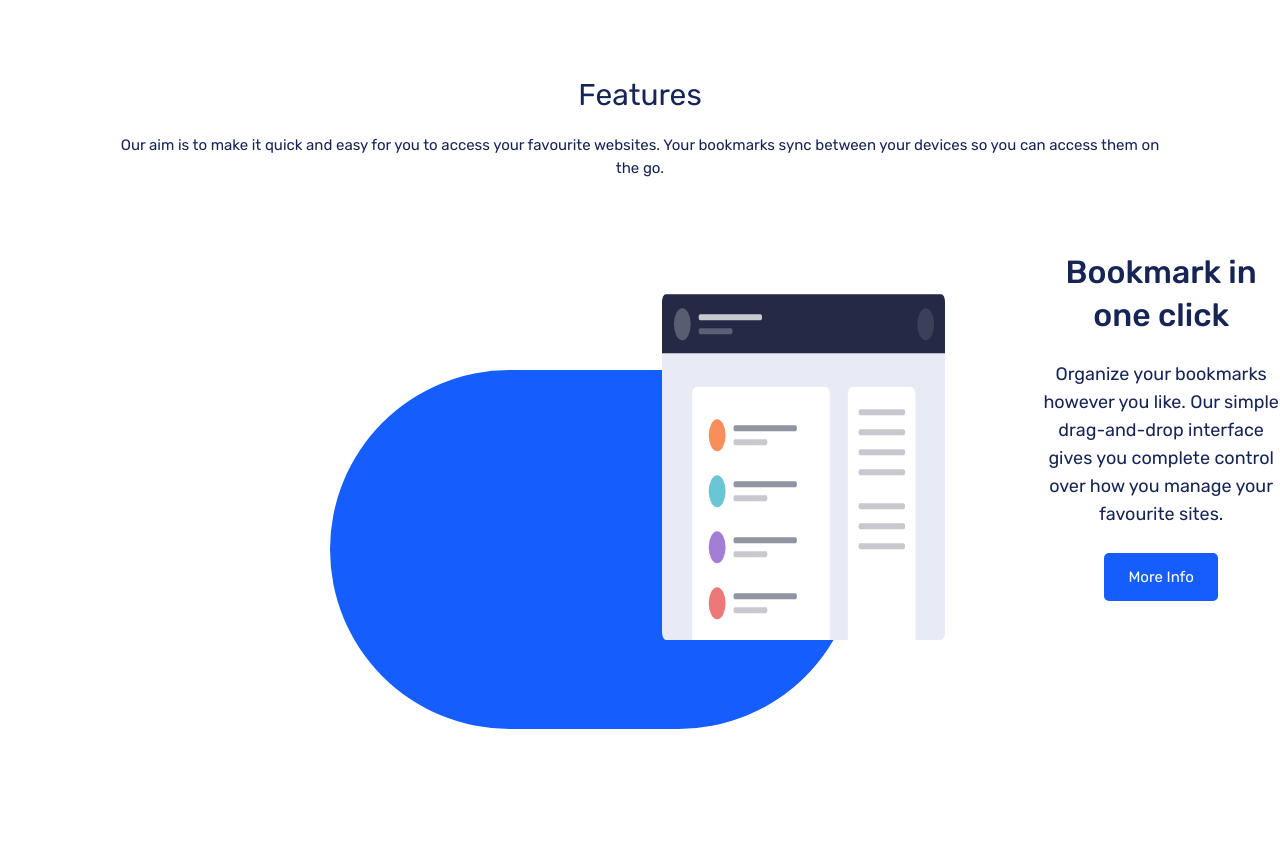
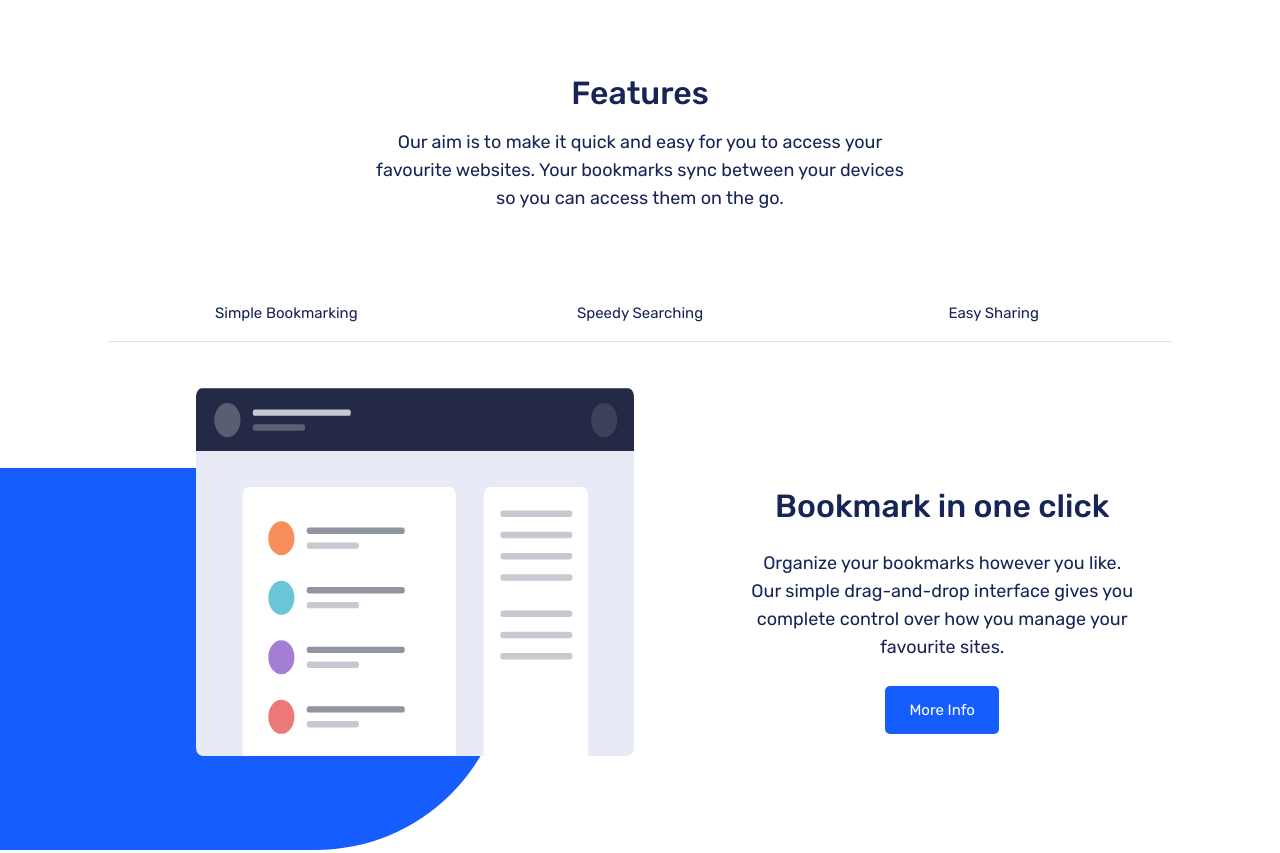
Before and after one commit to Star-Mdakane/bookmark-landing-page-tailwindcss, a website built with Vite: page index.html in a window 1280 px wide. Shown: the part 640-1493 px from the top of the page. Built offline with nearby package versions, Linux system fonts and the light colour scheme.

Commit message:
features ui complete

```diff
--- a/index.html
+++ b/index.html
@@ -81,18 +81,17 @@
     <section id="features">
       <div class="w-full flex flex-col gap-8 my-25 overflow-hidden md:gap-18">
         <!-- Section header -->
-
-        <div class="flex flex-col gap-4 w-[82.9%] mx-auto">
-          <h2 class="text-center text-[30px] font-normal text-blue-950">
+        <div class="flex flex-col gap-4 w-[82.9%] mx-auto lg:w-135">
+          <h2 class="text-center text-[30px] font-medium text-blue-950  lg:text-[32px] lg:leading-[125%]">
             Features
           </h2>
-          <p class="text-center text-[15px] font-normal text-blue-950">
+          <p class="text-center text-[15px] leading-[165%] font-normal text-blue-950 md:text-[18px] md:leading-[155%]">
             Our aim is to make it quick and easy for you to access your favourite websites.
             Your bookmarks sync between your devices so you can access them on the go.
           </p>
         </div>
         <!-- Features -->
-        <div class="flex flex-col lg:flex-row">
+        <div class="flex flex-col">
           <!-- features list -->
           <ul class="w-[82.9%] mx-auto flex flex-col items-center justify-center md:flex-row">
             <li
@@ -116,21 +115,25 @@
             </li>
           </ul>
           <!-- bookmark boxes -->
-          <div>
+          <div class="relative w-full h-144 md:h-190.5 lg:h-127">
             <!-- box 1 -->
-            <div class="w-full h-144 flex flex-col gap-8 lg:flex-row mx-auto max-w-full md:h-190.5 md:gap-16">
+            <div
+              class="w-full h-full flex flex-col gap-8 lg:flex-row mx-auto max-w-full md:gap-16 absolute top-0 left-0 opacity-100 lg:gap-0">
               <!-- Image container -->
-              <div class="w-full relative justify-between h-70.5 md:h-119.5">
+              <div class="w-full relative justify-between h-70.5 md:h-119.5 lg:w-[49%] lg:h-full">
                 <img
-                  class="absolute left-1/2 -translate-x-1/2 top-1/2 -translate-y-1/2 w-[82.7%] h-[68.83%] z-3 md:w-[69.8%] md:h-[72.4%] md:left-[22%] md:translate-x-0 md:top-[9%] md:translate-y-0"
+                  class="absolute left-1/2 -translate-x-1/2 top-1/2 -translate-y-1/2 w-[82.7%] h-[68.83%] z-3 md:w-[69.8%] md:h-[72.4%] md:left-[22%] md:translate-x-0 md:top-[9%] md:translate-y-0 lg:translate-x-14.5 "
                   src="./images/illustration-features-tab-1.svg" alt="">
                 <div
                   class="absolute bottom-0 right-0 -translate-x-20 w-[153.9%] h-[67.7%] rounded-l-full rounded-r-full bg-blue-600 md:h-[75.2%] md:w-[130.2%] md:-translate-x-30">
                 </div>
               </div>
-              <div class="flex flex-col w-[82.9%] h-65.5 mx-auto gap-4 md:gap-6 md:w-[58.6%] md:h-55">
+              <!-- Article container -->
+              <div class="flex lg:w-1/2 lg:justify-start items-center lg:pl-30">
+                <div
+                  class="flex flex-col w-[82.9%] h-65.5 mx-auto gap-4 md:gap-6 md:w-[58.6%] md:h-55 lg:w-[75%] lg:h-55 lg:mx-0">
                   <h2
-                  class="text-[30px] text-blue-950 text-center leading-[135%] font-medium md:text-[32px] lading-[125%]">
+                    class="text-[30px] text-blue-950 text-center leading-[135%] font-medium md:text-[32px] md:leading-[125%]">
                     Bookmark in one click
                   </h2>
                   <p
@@ -146,8 +149,10 @@
                   </div>
                 </div>
               </div>
+            </div>
             <!-- box 2 -->
-            <div class="w-full h-144 flex flex-col gap-8 lg:flex-row mx-auto max-w-full md:h-190.5 md:gap-16">
+            <div
+              class="w-full h-full flex flex-col gap-8 lg:flex-row mx-auto max-w-full md:gap-16 lg:gap-30 absolute top-0 left-0 opacity-0">
               <!-- Image container -->
               <div class="w-full relative justify-between h-70.5 md:h-119.5">
                 <img
@@ -157,9 +162,10 @@
                   class="absolute bottom-0 right-0 -translate-x-20 w-[153.9%] h-[67.7%] rounded-l-full rounded-r-full bg-blue-600 md:h-[75.2%] md:w-[130.2%] md:-translate-x-30">
                 </div>
               </div>
+              <!-- Article container -->
               <div class="flex flex-col w-[82.9%] h-65.5 mx-auto gap-4 md:gap-6 md:w-[58.6%] md:h-55">
                 <h2
-                  class="text-[30px] text-blue-950 text-center leading-[135%] font-medium md:text-[32px] lading-[125%]">
+                  class="text-[30px] text-blue-950 text-center leading-[135%] font-medium md:text-[32px] md:leading-[125%]">
                   Intelligent search
                 </h2>
                 <p
@@ -176,7 +182,8 @@
               </div>
             </div>
             <!-- box 3 -->
-            <div class="w-full h-144 flex flex-col gap-8 lg:flex-row mx-auto max-w-full md:h-190.5 md:gap-16">
+            <div
+              class="w-full h-full flex flex-col gap-8 lg:flex-row mx-auto max-w-full md:gap-16 lg:gap-30 absolute top-0 left-0 opacity-0">
               <!-- Image container -->
               <div class="w-full relative justify-between h-70.5 md:h-119.5">
                 <img
@@ -186,9 +193,10 @@
                   class="absolute bottom-0 right-0 -translate-x-20 w-[153.9%] h-[67.7%] rounded-l-full rounded-r-full bg-blue-600 md:h-[75.2%] md:w-[130.2%] md:-translate-x-30">
                 </div>
               </div>
+              <!-- Article container -->
               <div class="flex flex-col w-[82.9%] h-65.5 mx-auto gap-4 md:gap-6 md:w-[58.6%] md:h-55">
                 <h2
-                  class="text-[30px] text-blue-950 text-center leading-[135%] font-medium md:text-[32px] lading-[125%]">
+                  class="text-[30px] text-blue-950 text-center leading-[135%] font-medium md:text-[32px] md:leading-[125%]">
                   Share your bookmarks
                 </h2>
                 <p
@@ -213,31 +221,10 @@
 
 
   <!--
+  Features
   Pricing
   Contact
   Login
-
-
-
-
-
-  Features
-
-
-
-
-
-
-
-
-
-
-
-
-
-
-
-  More Info
 
   Download the extension
 
```
Also changed, not shown: src/output.css. Lines whose indentation alone changed are shown as unchanged.
